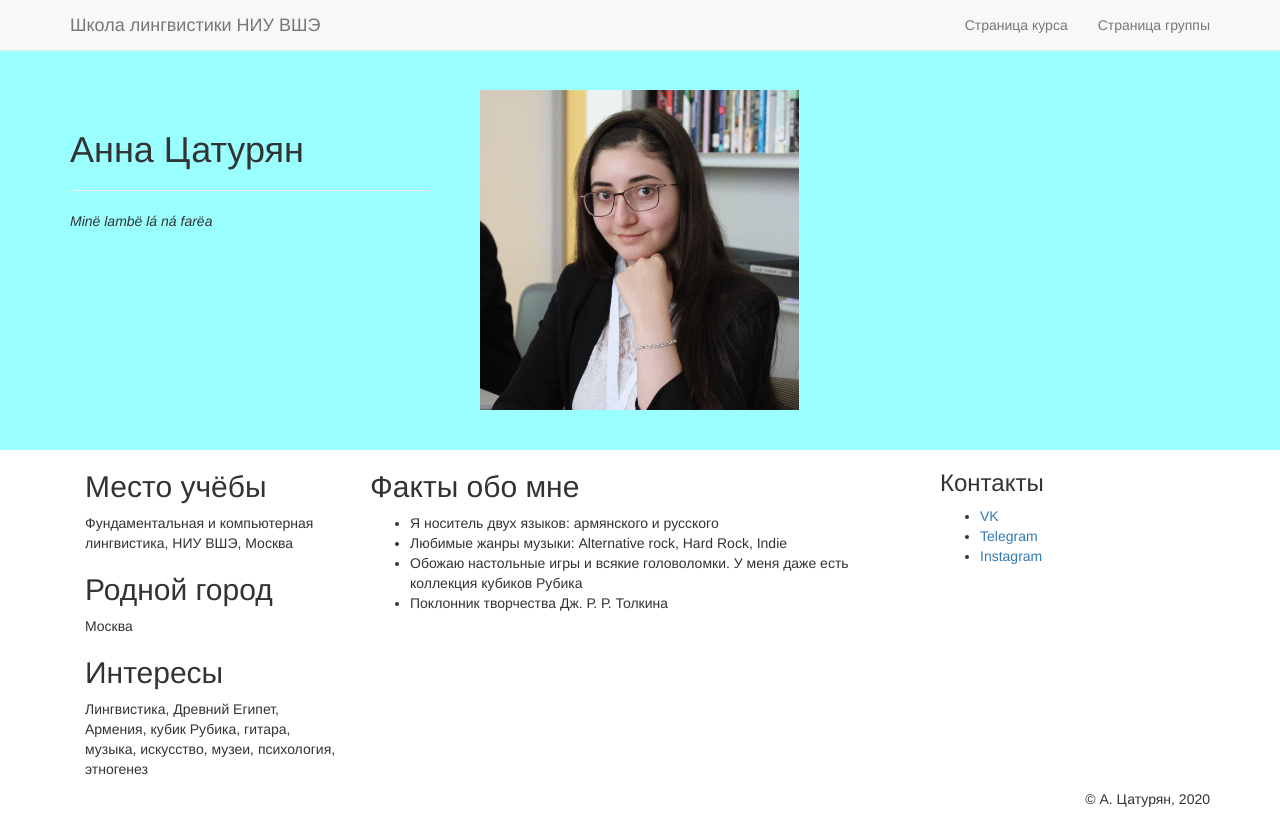
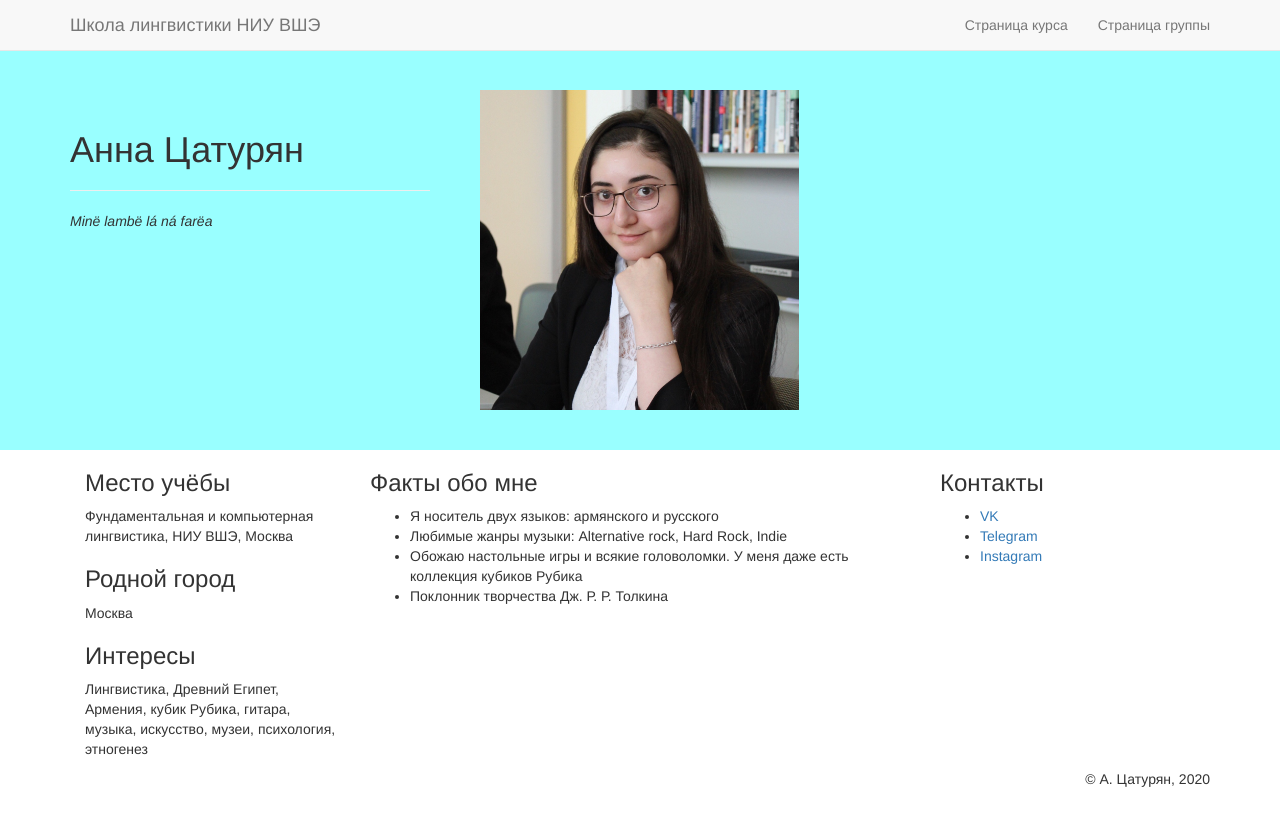
Before and after one commit to aithiliel/lingdata, a plain HTML site: page mywebpage/index.html in a window 1280 px wide. Drawn offline with nearby package versions, Linux system fonts and the light colour scheme.

Commit message:
Update index.html

```diff
--- a/mywebpage/index.html
+++ b/mywebpage/index.html
@@ -42,21 +42,21 @@
 			<div class="container">
 				<div class="col-md-3">
 					<article>
-						<h2>Место учёбы</h2>
+						<h3>Место учёбы</h3>
 						<p>Фундаментальная и компьютерная лингвистика, НИУ ВШЭ, Москва</p>
 					</article>
 					<article>
-						<h2>Родной город</h2>
+						<h3>Родной город</h3>
 						<p>Москва</p>
 					</article>
 					<article>
-						<h2>Интересы</h2>
+						<h3>Интересы</h3>
 						<p>Лингвистика, Древний Египет, Армения, кубик Рубика, гитара, музыка, искусство, музеи, психология, этногенез</p>
 					</article>
 				</div>
 				<div class="col-md-6">
 					<article>
-						<h2>Факты обо мне</h2>
+						<h3>Факты обо мне</h3>
 						<ul>
 							<li>Я носитель двух языков: армянского и русского</li>
 							<li>Любимые жанры музыки: Alternative rock, Hard Rock, Indie</li>
```
